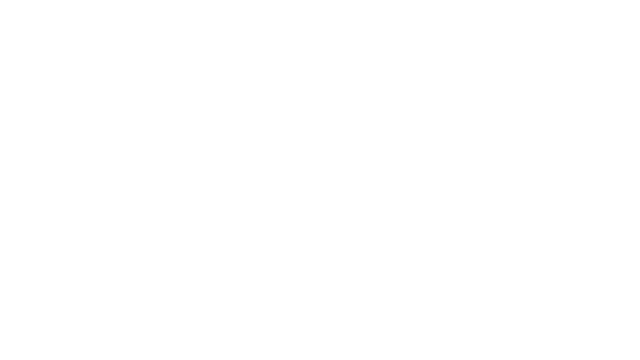
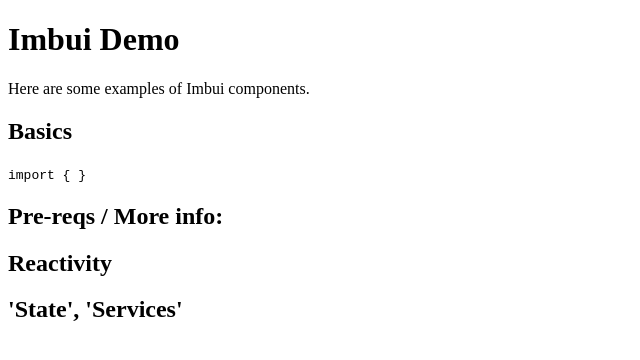
Before and after one commit to eszuszu/imbui, a website built with Vite: page demo/index.html in a window 1280 px wide. Shown: the whole page, without its empty margins (0-640 px from the left). Built offline with nearby package versions, Linux system fonts and the light colour scheme.

Commit message:
feat(demo): Set up 'index.html' boilerplate

```diff
--- a/demo/index.html
+++ b/demo/index.html
@@ -9,7 +9,30 @@
     <link rel="icon" href="favicon.ico" />
   </head>
   <body>
-    <app id="app"></app>
+    <app- id="app">
+      <h1>Imbui Demo</h1>
+      <p>Here are some examples of Imbui components.</p>
+      <section>
+        <h2>Basics</h2>
+        <code>
+          import {
+
+          }
+        </code>
+      </section>
+      <section>
+        <h2>Pre-reqs / More info:</h2>
+
+      </section>
+      <section>
+        <h2>Reactivity</h2>
+
+      </section>
+      <section>
+        <h2>'State', 'Services'</h2>
+
+      </section>
+    </app->
     <script type="module" src="/main.ts"></script>
   </body>
 </html>
--- a/demo/main.ts
+++ b/demo/main.ts
@@ -0,0 +1,31 @@
+import {
+  BaseWebComponentMixin,
+  ElementalWebComponentMixin,
+  ReactiveWebComponentMixin,
+  infuse
+} from "@imbui/infuse";
+
+const appInfusion = infuse(
+  HTMLElement,
+  BaseWebComponentMixin,
+);
+
+export const init = customElements.define(
+  'app-',
+  class App extends appInfusion {
+    constructor() {
+      super();
+    }
+
+    connectedCallback(): void {
+      super.connectedCallback?.();
+
+      const slot: HTMLSlotElement = document.createElement('slot');
+      this.shadowRoot.appendChild(slot);
+    }
+
+    disconnectedCallback(): void {
+      super.disconnectedCallback?.();
+    }
+  }
+);
```
